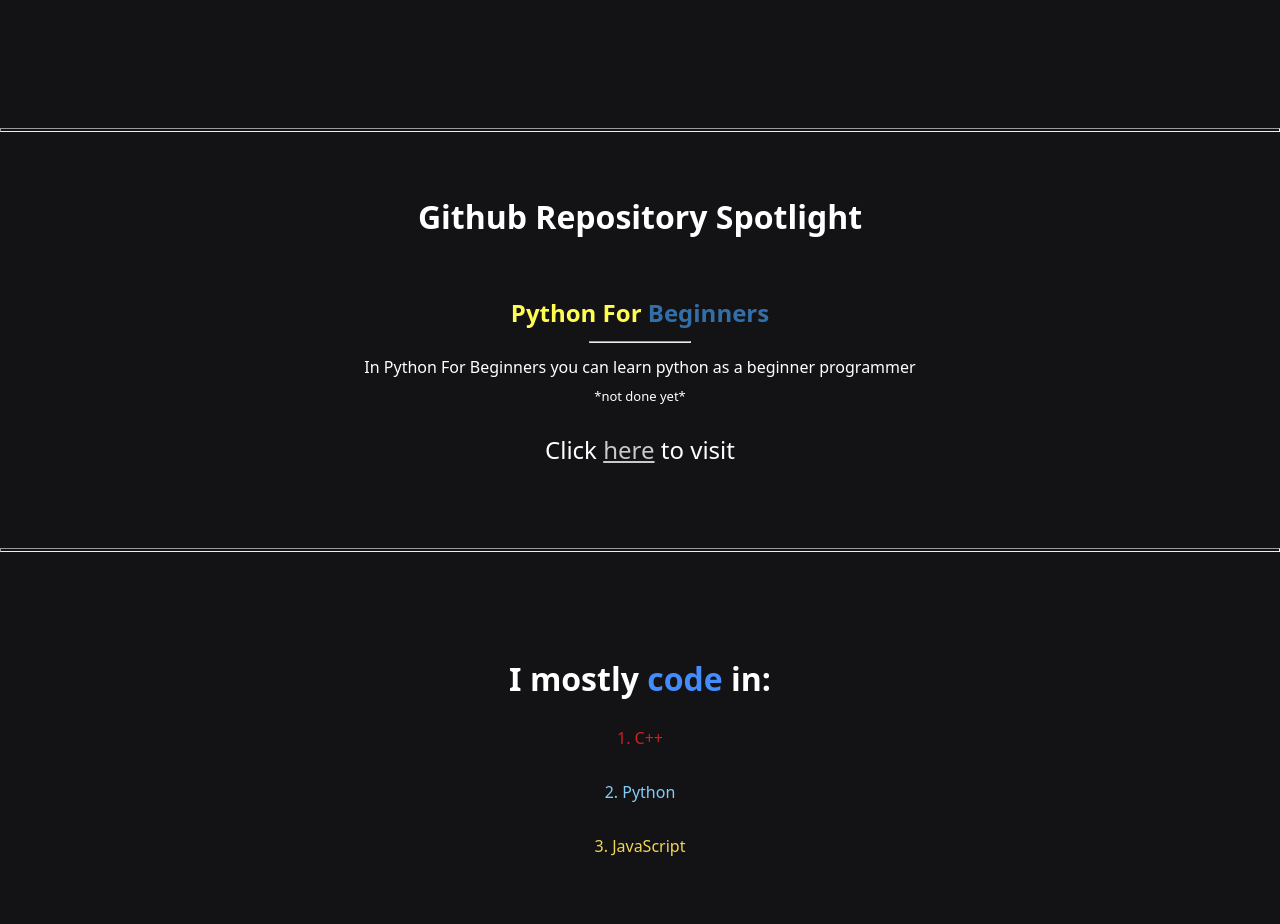
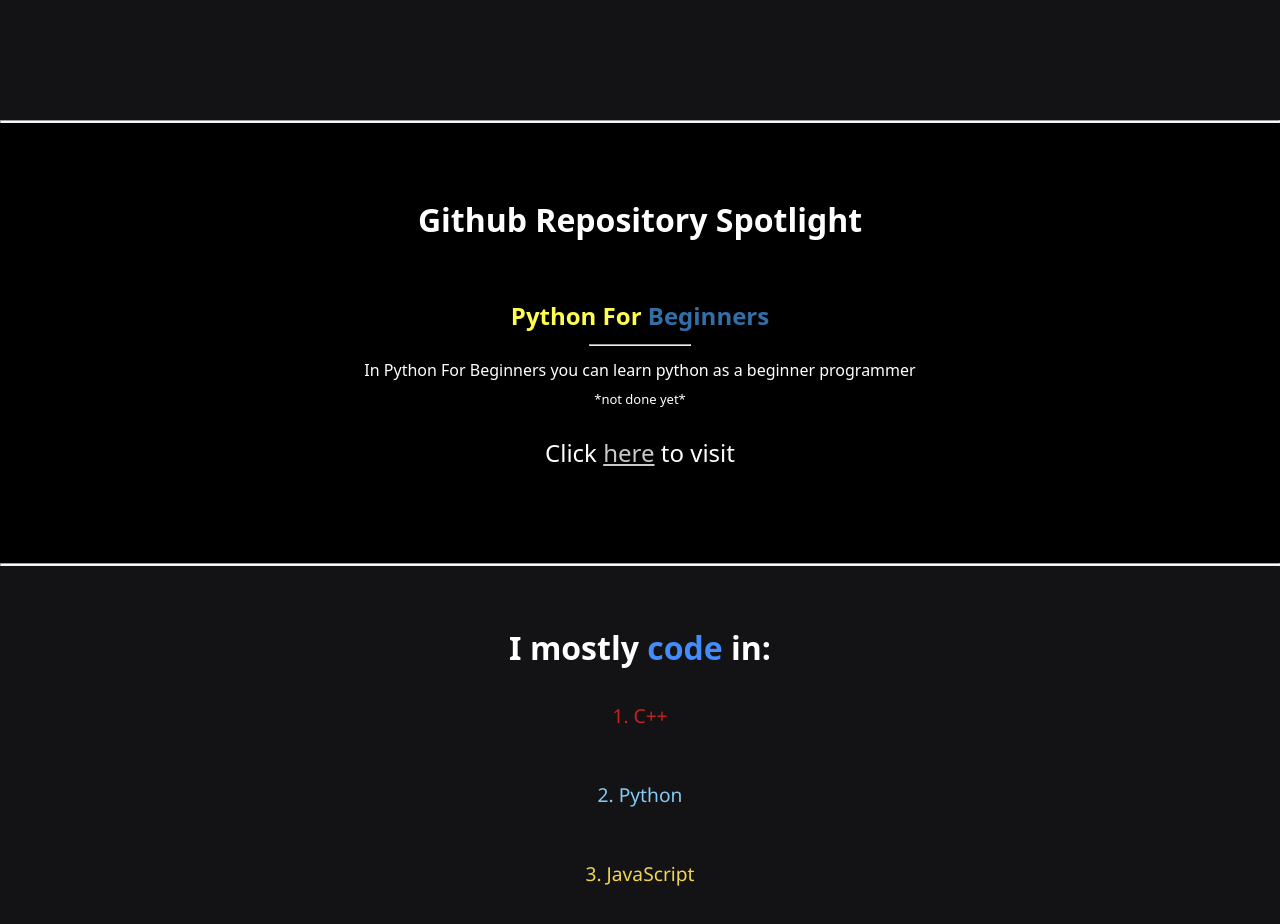
Before and after one commit to GlitchKittyy/Portofolie, a plain HTML site: page index.html in a window 1280 px wide. Shown: the part 1080-2004 px from the top of the page. Drawn offline with Linux system fonts and the light colour scheme.

Commit message:
Update style.css

```diff
--- a/style.css
+++ b/style.css
@@ -79,7 +79,35 @@
     display: block;
     height: 2px;
 }
+
 #href{
     text-decoration: underline;
     color: #c9c9c9;
 }
+
+.backgrounddark{
+    background-color: #000000;
+    padding-top: 20px;
+    padding-bottom: 20px;
+}
+
+.hr.second {
+    display: block;
+    height: 1px;
+    background-color: #ffffff;
+    margin: 0;
+}
+#knoppen{
+    text-decoration: none;
+    font-size: 1.2rem;
+    color: #0f0f0f;
+    font-family:'Segoe UI', Roboto, Oxygen, Ubuntu, Cantarell, 'Open Sans', 'Helvetica Neue', sans-serif;
+    background-color: #e3e3e3;
+    padding: 10px 20px;
+    border-radius: 15px;
+    margin-top: 1%;
+    text-align: center;
+    display: inline-block;
+    border: #131316;
+
+}
```
